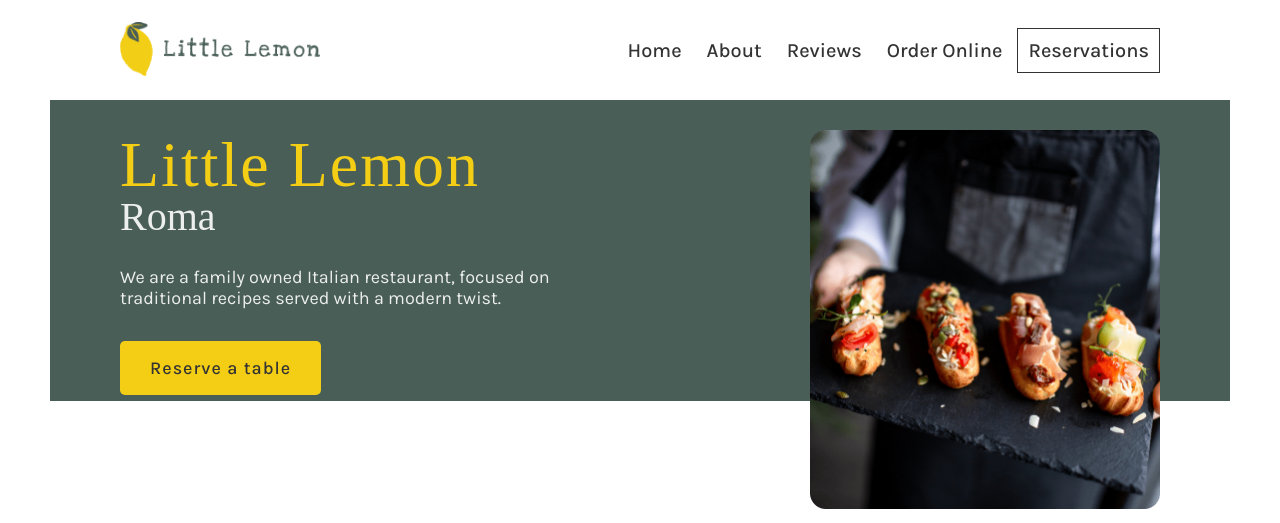
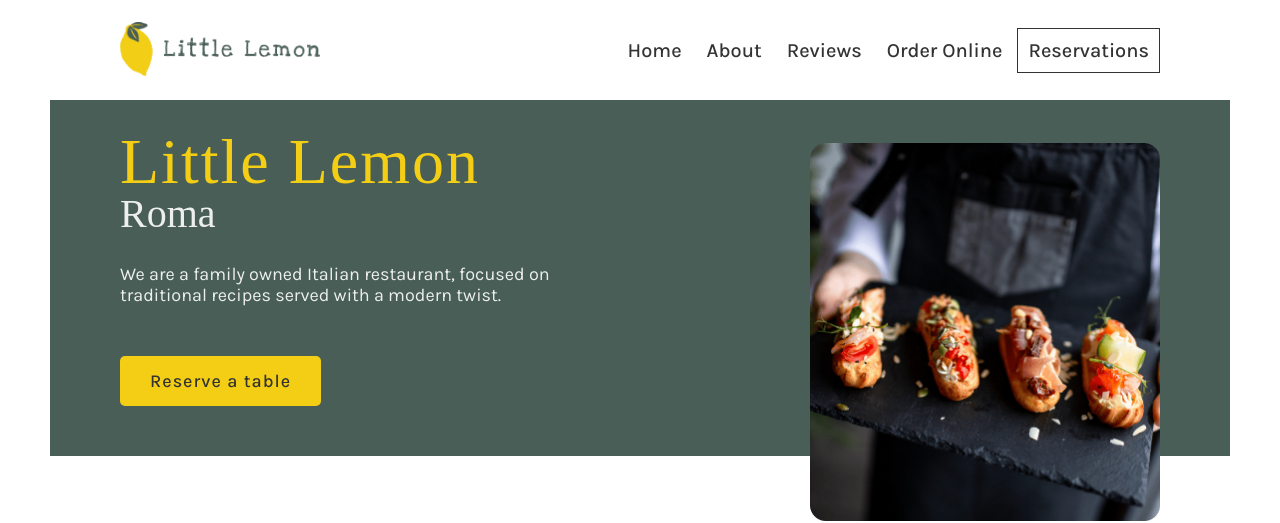
Before and after one commit to Master369963/Little-lemon, a React (Create React App) app: page /#/ in a window 1280 px wide. Shown: the top 523 px of the page. Built offline with nearby package versions, Linux system fonts and the light colour scheme; a web font is replaced by a local one.

Commit message:
Fix btn styling

```diff
--- a/src/components/Hero.module.scss
+++ b/src/components/Hero.module.scss
@@ -1,14 +1,15 @@
 @import '../styles/Mixin.scss';
 
 .wrapper {
-  padding-top: 30px;
-  padding-bottom: 20px;
+  padding-top: 3rem;
+  padding-bottom: 5rem;
   max-height: 400px;
   background: $color-primary_01;
   @include flexSBcenter;
 
   @include phone {
     overflow: hidden;
+    padding-bottom: 3rem;
   }
 
   @include small {
--- a/src/components/booking/BookingForm.module.scss
+++ b/src/components/booking/BookingForm.module.scss
@@ -78,6 +78,7 @@
   .btn {
     position: relative;
     padding: 10px;
+    color: $color-primary_dark;
 
     &:hover {
       border-color: transparent;
--- a/src/styles/global.scss
+++ b/src/styles/global.scss
@@ -49,6 +49,7 @@ img {
 }
 
 .primary-btn {
+  display: inline-block;
   background: $color-primary_02;
   padding: 16px 30px;
   border-radius: 5px;
```
